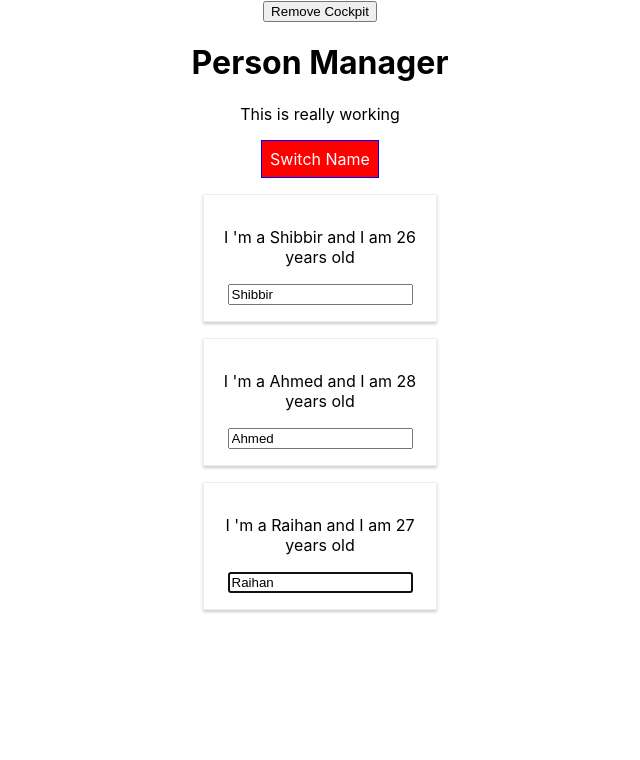
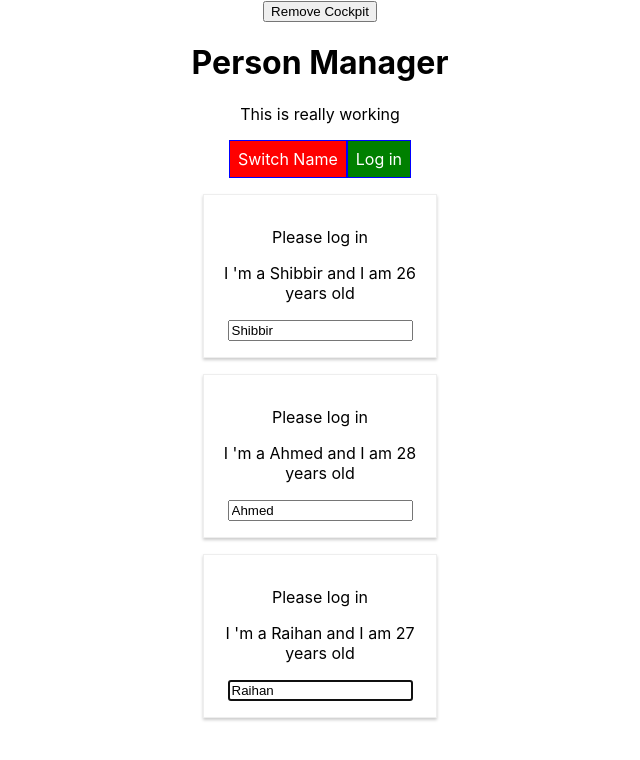
Before and after one commit to shibbirweb/reactjs-practice, a React (Create React App) app: page / in a window 1280 px wide. Shown: the top 760 px of the page, without its empty margins (320-960 px from the left). Built offline with nearby package versions, Linux system fonts and the light colour scheme.

Commit message:
29. Understanding Prop Chain Problems

```diff
--- a/src/components/Cockpit/Cockpit.js
+++ b/src/components/Cockpit/Cockpit.js
@@ -60,6 +60,7 @@
 
             >Switch Name
                     </button>
+                    <button onClick={props.login}>Log in</button>
         </div>
     )
 }
--- a/src/components/Persons/Person/Person.js
+++ b/src/components/Persons/Person/Person.js
@@ -19,6 +19,8 @@
     console.log("[Person.js] is render");
     return (
       <Auxiliary>
+      {this.props.isAuth ? <p>Authenticated!</p> : <p>Please log in</p> }
+
         <p key={"i1"} onClick={this.props.click}>
           I 'm a {this.props.name} and I am {this.props.age} years old
         </p>
--- a/src/components/Persons/Persons.js
+++ b/src/components/Persons/Persons.js
@@ -45,13 +45,16 @@
         console.log('[Persons.js] rendering...')
 
         return this.props.persons.map((person, index) => {
-            return <Person
+            return (
+              <Person
                 key={person.id}
                 name={person.name}
                 age={person.age}
                 click={() => this.props.clicked(index)}
                 changed={(event) => this.props.changed(event, person.id)}
-            />
+                isAuth={this.props.isAuthenticated}
+              />
+            );
 
         })
     }
--- a/src/containers/App.js
+++ b/src/containers/App.js
@@ -20,6 +20,7 @@
     showPersons: false,
     showCockpit: true,
     changeCounter: 0,
+    authenticated: false
   };
 
   static getDerivedStateFromProps(props, state) {
@@ -79,6 +80,10 @@
     this.setState({ showPersons: !doesShow });
   };
 
+  loginHandler = () => {
+    this.setState({ authenticated : true});
+  }
+
   render() {
     console.log("[App.js] render");
 
@@ -90,6 +95,7 @@
           persons={this.state.persons}
           clicked={this.deletePersonHandler}
           changed={this.nameChangeHandler}
+          isAuthenticated={this.state.authenticated}
         />
       );
     }
@@ -105,6 +111,7 @@
             showPersons={this.state.showPersons}
             personsLength={this.state.persons.length}
             clicked={this.togglePersonsHandler}
+            login={this.loginHandler}
           />
         ) : null}
 
```
